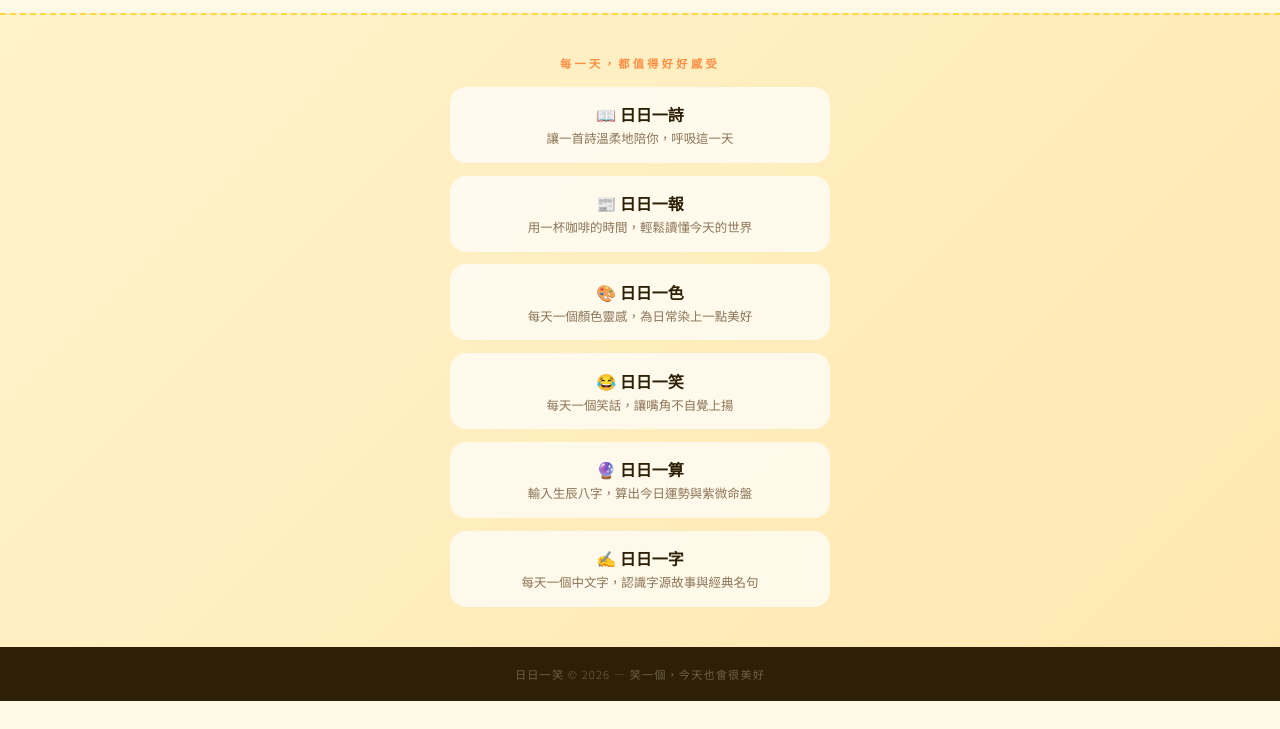
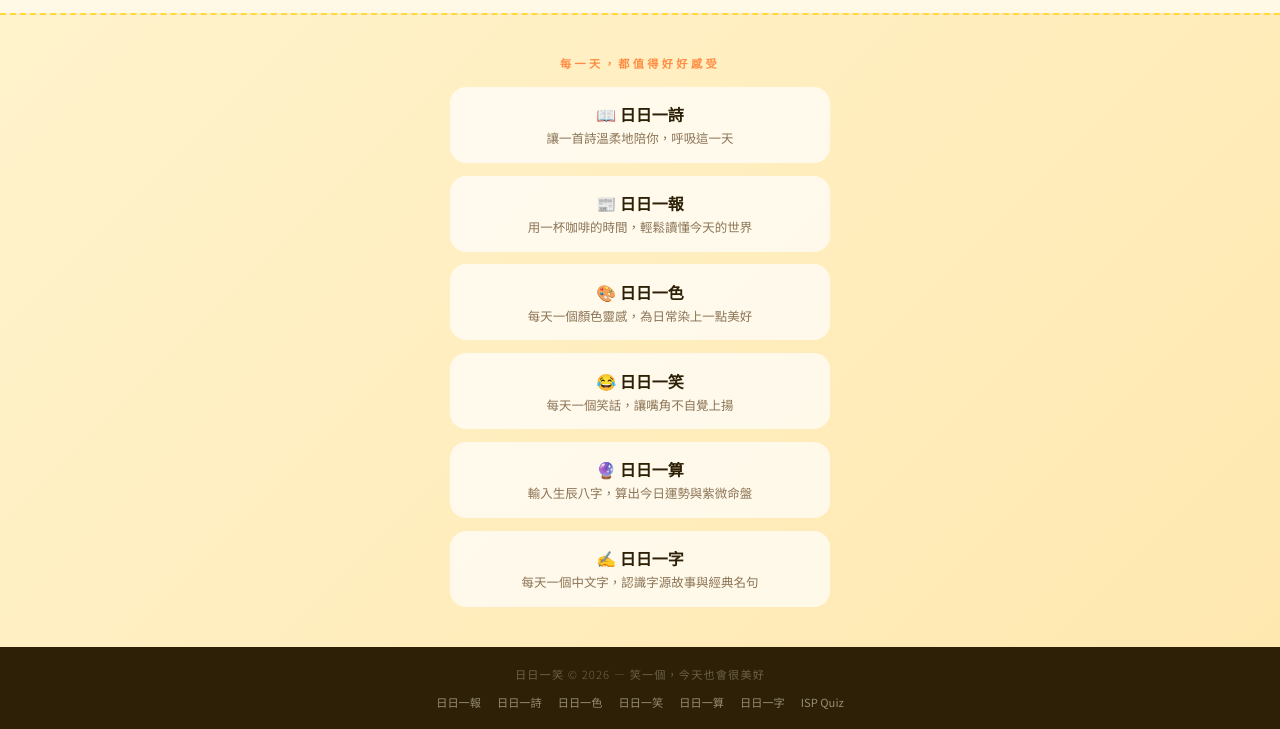
Before and after one commit to purpledreamb-oss/dailyjoke, a plain HTML site: page index.html in a window 1280 px wide. Shown: the part 1268-1997 px from the top of the page. Before the commit the page ends 1969 px from the top, so only its background shows below. Drawn offline with Linux system fonts and the light colour scheme.

Commit message:
Add ISP Quiz and sister site links to footer
Co-Authored-By: Claude Opus 4.6 <noreply@anthropic.com>

```diff
--- a/index.html
+++ b/index.html
@@ -335,7 +335,18 @@
     </div>
   </section>
 
-  <footer><p>日日一笑 &copy; 2026 — 笑一個，今天也會很美好</p></footer>
+  <footer>
+    <p>日日一笑 &copy; 2026 — 笑一個，今天也會很美好</p>
+    <div style="margin-top:12px;display:flex;justify-content:center;gap:16px;flex-wrap:wrap;">
+      <a href="https://dailynews.getlessen.com/" style="color:rgba(255,249,230,0.5);text-decoration:none;font-size:0.7rem;">日日一報</a>
+      <a href="https://dailypoem.getlessen.com/" style="color:rgba(255,249,230,0.5);text-decoration:none;font-size:0.7rem;">日日一詩</a>
+      <a href="https://dailycolor.getlessen.com/" style="color:rgba(255,249,230,0.5);text-decoration:none;font-size:0.7rem;">日日一色</a>
+      <a href="https://dailyjoke.getlessen.com/" style="color:rgba(255,249,230,0.5);text-decoration:none;font-size:0.7rem;">日日一笑</a>
+      <a href="https://dailyfortune.getlessen.com/" style="color:rgba(255,249,230,0.5);text-decoration:none;font-size:0.7rem;">日日一算</a>
+      <a href="https://dailyword.getlessen.com/" style="color:rgba(255,249,230,0.5);text-decoration:none;font-size:0.7rem;">日日一字</a>
+      <a href="https://ispquiz.getlessen.com/" style="color:rgba(255,249,230,0.5);text-decoration:none;font-size:0.7rem;">ISP Quiz</a>
+    </div>
+  </footer>
 
   <div class="toast" id="toast">已複製到剪貼簿！</div>
 
```
